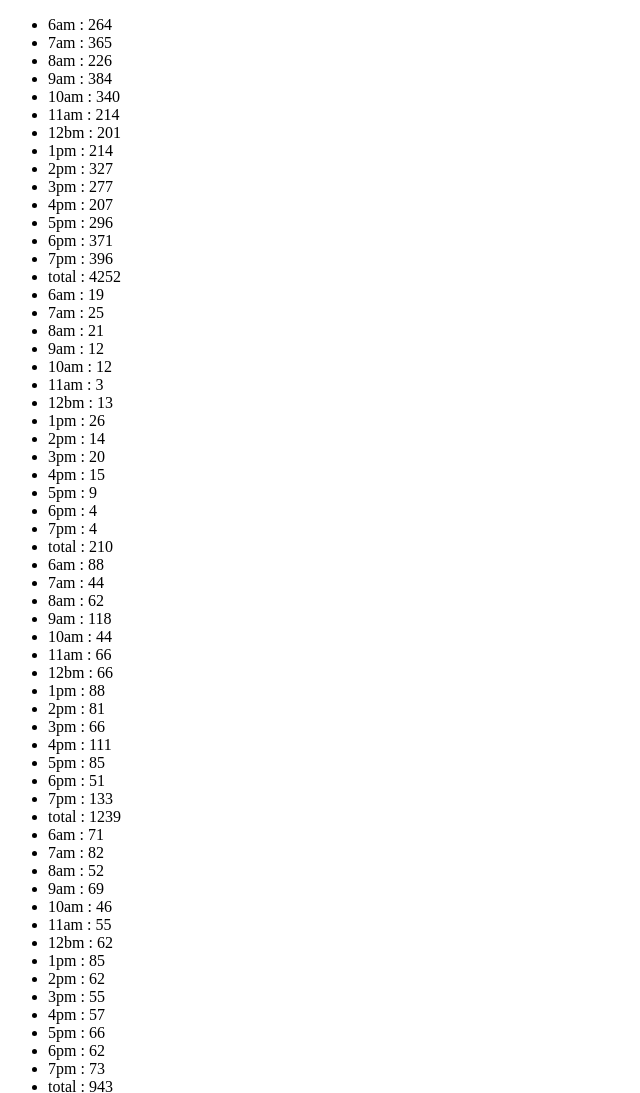
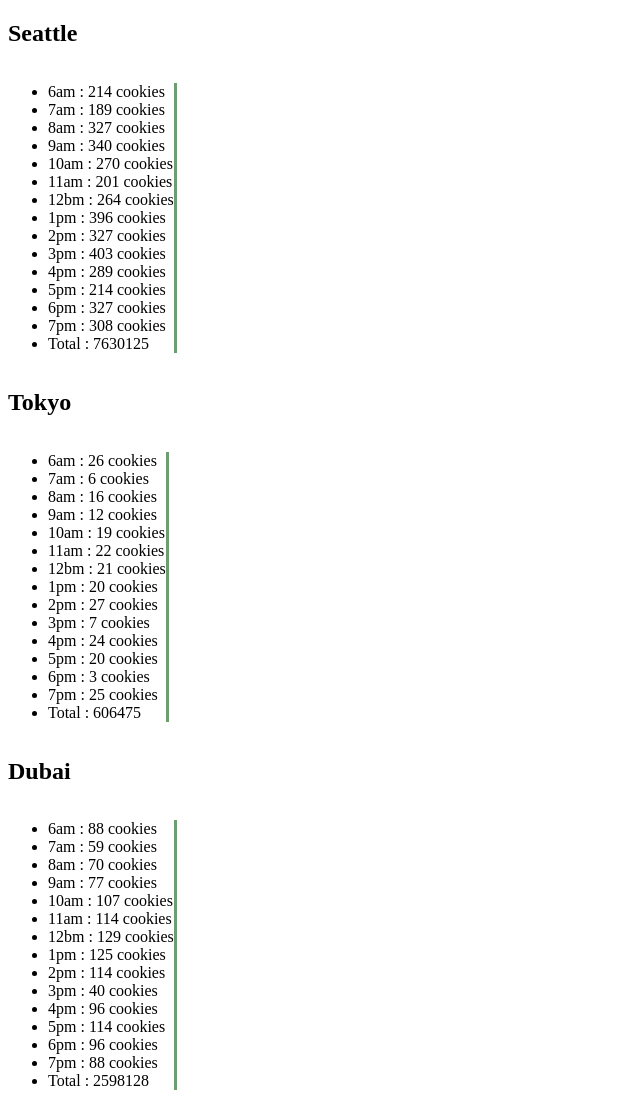
Before and after one commit to YaseenFsharid/cookie-stand, a plain HTML site: page sales.html in a window 1280 px wide. Shown: the top 1093 px of the page, without its empty margins (0-640 px from the left). Drawn offline with Linux system fonts and the light colour scheme.

Commit message:
addingthings

```diff
--- a/apps.js
+++ b/apps.js
@@ -1,7 +1,6 @@
 `use strict`
 var hours=['6am','7am','8am','9am','10am','11am','12bm','1pm','2pm','3pm','4pm','5pm','6pm','7pm','8pm'];
 var Seattle ={
-
     name :"Seattle",
     customerPerHour:[],
     cookiePerHour:[],
@@ -9,27 +8,43 @@ var Seattle ={
     max:65,
     avg:6.3,
     total:0,
-    CountCutomer: function(){
-        var ulist= document.getElementById("bod");
-        for(var i=0; i<hours.length;i++){
+    someAboutTheCus: function(){
+       for (var i = 0;i<hours.length;i++){
         var cusPerHou= Math.floor(Math.random()*(this.max-this.min)+this.min);
         this.customerPerHour.push(cusPerHou);
         var cokPerHou=Math.floor(this.customerPerHour[i]*this.avg);
         this.cookiePerHour.push(cokPerHou);
-            this.total=this.total+this.cookiePerHour[i];
-            var list=document.createElement('li');
-            list.textContent=`${hours[i]} : ${cokPerHou} `
 
-             ulist.appendChild(list);
-        }
-        console.log(this.customerPerHour);
-        list.textContent=`total : ${this.total} `;
-    }
+        this.total +=this.total+this.cookiePerHour[i];
        }
 
-Seattle.CountCutomer();
+    },
+    RenderThat:function(){
+    this.someAboutTheCus();
+    var container = document.getElementById("dd");
+    var aric = document.createElement('article');
+     container.appendChild(aric);
+     var h =document.createElement('h2');
+    h.textContent=this.name;
+    aric.appendChild(h);
+    var ulist =document.createElement('ul');
+    ulist.setAttribute("class","csswork");
+    aric.appendChild(ulist);
+    for (var i = 0; i < hours.length;i++ ) {
+        var litem=document.createElement('li');
+        ulist.appendChild(litem);
+        litem.textContent=`${hours[i]} : ${this.cookiePerHour[i]} cookies`;
+
+    }
+    litem.textContent=`Total : ${this.total}`;
+    }
+
+}
+Seattle.RenderThat();
+
+
+
 var Tokyo ={
-
     name :"Tokyo",
     customerPerHour:[],
     cookiePerHour:[],
@@ -37,27 +52,41 @@ var Tokyo ={
     max:24,
     avg:1.2,
     total:0,
-    CountCutomer: function(){
-        var ulist= document.getElementById("bod");
-        for(var i=0; i<hours.length;i++){
+    someAboutTheCus: function(){
+       for (var i = 0;i<hours.length;i++){
         var cusPerHou= Math.floor(Math.random()*(this.max-this.min)+this.min);
         this.customerPerHour.push(cusPerHou);
         var cokPerHou=Math.floor(this.customerPerHour[i]*this.avg);
         this.cookiePerHour.push(cokPerHou);
-            this.total=this.total+this.cookiePerHour[i];
-            var list=document.createElement('li');
-            list.textContent=`${hours[i]} : ${cokPerHou} `
 
-             ulist.appendChild(list);
+        this.total +=this.total+this.cookiePerHour[i];
        }
-        console.log(this.customerPerHour);
-        list.textContent=`total : ${this.total}`;
+
+    },
+    RenderThat:function(){
+    this.someAboutTheCus();
+    var container = document.getElementById("dd");
+    var aric = document.createElement('article');
+     container.appendChild(aric);
+     var h =document.createElement('h2');
+    h.textContent=this.name;
+    aric.appendChild(h);
+    var ulist =document.createElement('ul');
+    ulist.setAttribute("class","csswork");
+    aric.appendChild(ulist);
+    for (var i = 0; i < hours.length;i++ ) {
+        var litem=document.createElement('li');
+        ulist.appendChild(litem);
+        litem.textContent=`${hours[i]} : ${this.cookiePerHour[i]} cookies`;
+
     }
+    litem.textContent=`Total : ${this.total}`;
     }
-Tokyo.CountCutomer();
+
+}
+Tokyo.RenderThat();
 
 var Dubai ={
-
     name :"Dubai",
     customerPerHour:[],
     cookiePerHour:[],
@@ -65,26 +94,41 @@ var Dubai ={
     max:38,
     avg:3.7,
     total:0,
-    CountCutomer: function(){
-        var ulist= document.getElementById("bod");
-        for(var i=0; i<hours.length;i++){
+    someAboutTheCus: function(){
+       for (var i = 0;i<hours.length;i++){
         var cusPerHou= Math.floor(Math.random()*(this.max-this.min)+this.min);
         this.customerPerHour.push(cusPerHou);
         var cokPerHou=Math.floor(this.customerPerHour[i]*this.avg);
         this.cookiePerHour.push(cokPerHou);
-            this.total=this.total+this.cookiePerHour[i];
-            var list=document.createElement('li');
-            list.textContent=`${hours[i]} : ${cokPerHou} `
 
-             ulist.appendChild(list);
+        this.total +=this.total+this.cookiePerHour[i];
        }
-        console.log(this.customerPerHour);
-        list.textContent=`total : ${this.total}`;
+
+    },
+    RenderThat:function(){
+    this.someAboutTheCus();
+    var container = document.getElementById("dd");
+    var aric = document.createElement('article');
+     container.appendChild(aric);
+     var h =document.createElement('h2');
+    h.textContent=this.name;
+    aric.appendChild(h);
+    var ulist =document.createElement('ul');
+    ulist.setAttribute("class","csswork");
+    aric.appendChild(ulist);
+    for (var i = 0; i < hours.length;i++ ) {
+        var litem=document.createElement('li');
+        ulist.appendChild(litem);
+        litem.textContent=`${hours[i]} : ${this.cookiePerHour[i]} cookies`;
+
     }
+    litem.textContent=`Total : ${this.total}`;
     }
-Dubai.CountCutomer();
+
+}
+Dubai.RenderThat();
+
 var Paris ={
-
     name :"Paris",
     customerPerHour:[],
     cookiePerHour:[],
@@ -92,49 +136,79 @@ var Paris ={
     max:38,
     avg:2.3,
     total:0,
-    CountCutomer: function(){
-        var ulist= document.getElementById("bod");
-        for(var i=0; i<hours.length;i++){
+    someAboutTheCus: function(){
+       for (var i = 0;i<hours.length;i++){
         var cusPerHou= Math.floor(Math.random()*(this.max-this.min)+this.min);
         this.customerPerHour.push(cusPerHou);
         var cokPerHou=Math.floor(this.customerPerHour[i]*this.avg);
         this.cookiePerHour.push(cokPerHou);
-            this.total=this.total+this.cookiePerHour[i];
-            var list=document.createElement('li');
-            list.textContent=`${hours[i]} : ${cokPerHou} `
 
-             ulist.appendChild(list);
+        this.total +=this.total+this.cookiePerHour[i];
        }
-        console.log(this.customerPerHour);
-        list.textContent=`total : ${this.total}`;
+
+    },
+    RenderThat:function(){
+    this.someAboutTheCus();
+    var container = document.getElementById("dd");
+    var aric = document.createElement('article');
+     container.appendChild(aric);
+     var h =document.createElement('h2');
+    h.textContent=this.name;
+    aric.appendChild(h);
+    var ulist =document.createElement('ul');
+    ulist.setAttribute("class","csswork");
+    aric.appendChild(ulist);
+    for (var i = 0; i < hours.length;i++ ) {
+        var litem=document.createElement('li');
+        ulist.appendChild(litem);
+        litem.textContent=`${hours[i]} : ${this.cookiePerHour[i]} cookies`;
+
     }
+    litem.textContent=`Total : ${this.total}`;
     }
-Paris.CountCutomer();
+
+}
+Paris.RenderThat();
+
 
 var Lima ={
-
     name :"Lima",
     customerPerHour:[],
     cookiePerHour:[],
-    min :2,
-    max:16,
-    avg:4.6,
+    min :3,
+    max:24,
+    avg:1.2,
     total:0,
-    CountCutomer: function(){
-        var ulist= document.getElementById("bod");
-        for(var i=0; i<hours.length;i++){
+    someAboutTheCus: function(){
+       for (var i = 0;i<hours.length;i++){
         var cusPerHou= Math.floor(Math.random()*(this.max-this.min)+this.min);
         this.customerPerHour.push(cusPerHou);
         var cokPerHou=Math.floor(this.customerPerHour[i]*this.avg);
         this.cookiePerHour.push(cokPerHou);
-            this.total=this.total+this.cookiePerHour[i];
-            var list=document.createElement('li');
-            list.textContent=`${hours[i]} : ${cokPerHou} `
 
-             ulist.appendChild(list);
+        this.total +=this.total+this.cookiePerHour[i];
        }
-        console.log(this.customerPerHour);
-        list.textContent=`total : ${this.total}`;
+
+    },
+    RenderThat:function(){
+    this.someAboutTheCus();
+    var container = document.getElementById("dd");
+    var aric = document.createElement('article');
+     container.appendChild(aric);
+     var h =document.createElement('h2');
+    h.textContent=this.name;
+    aric.appendChild(h);
+    var ulist =document.createElement('ul');
+    ulist.setAttribute("class","csswork");
+    aric.appendChild(ulist);
+    for (var i = 0; i < hours.length;i++ ) {
+        var litem=document.createElement('li');
+        ulist.appendChild(litem);
+        litem.textContent=`${hours[i]} : ${this.cookiePerHour[i]} cookies`;
+
     }
+    litem.textContent=`Total : ${this.total}`;
     }
-Lima.CountCutomer();
+
+}
+Lima.RenderThat();
--- a/sales.html
+++ b/sales.html
@@ -4,9 +4,16 @@
     <meta charset="UTF-8">
     <meta name="viewport" content="width=device-width, initial-scale=1.0">
     <title>Document</title>
+    <link rel="stylesheet" href="style.css" type="text/css">
 </head>
-<body>
-    <ul id="bod"></ul>
+<body >
+    <div id="dd">
+
+    </div>
+
+
+
+
     <script src="apps.js"></script>
 </body>
 </html>
--- /dev/null
+++ b/style.css
@@ -0,0 +1,5 @@
+.csswork{
+    border-right: 3px solid  rgb(108, 158, 112);
+    display: inline-block;
+    margin-right:20px;
+}
```
Lines whose indentation alone changed are shown as unchanged.
